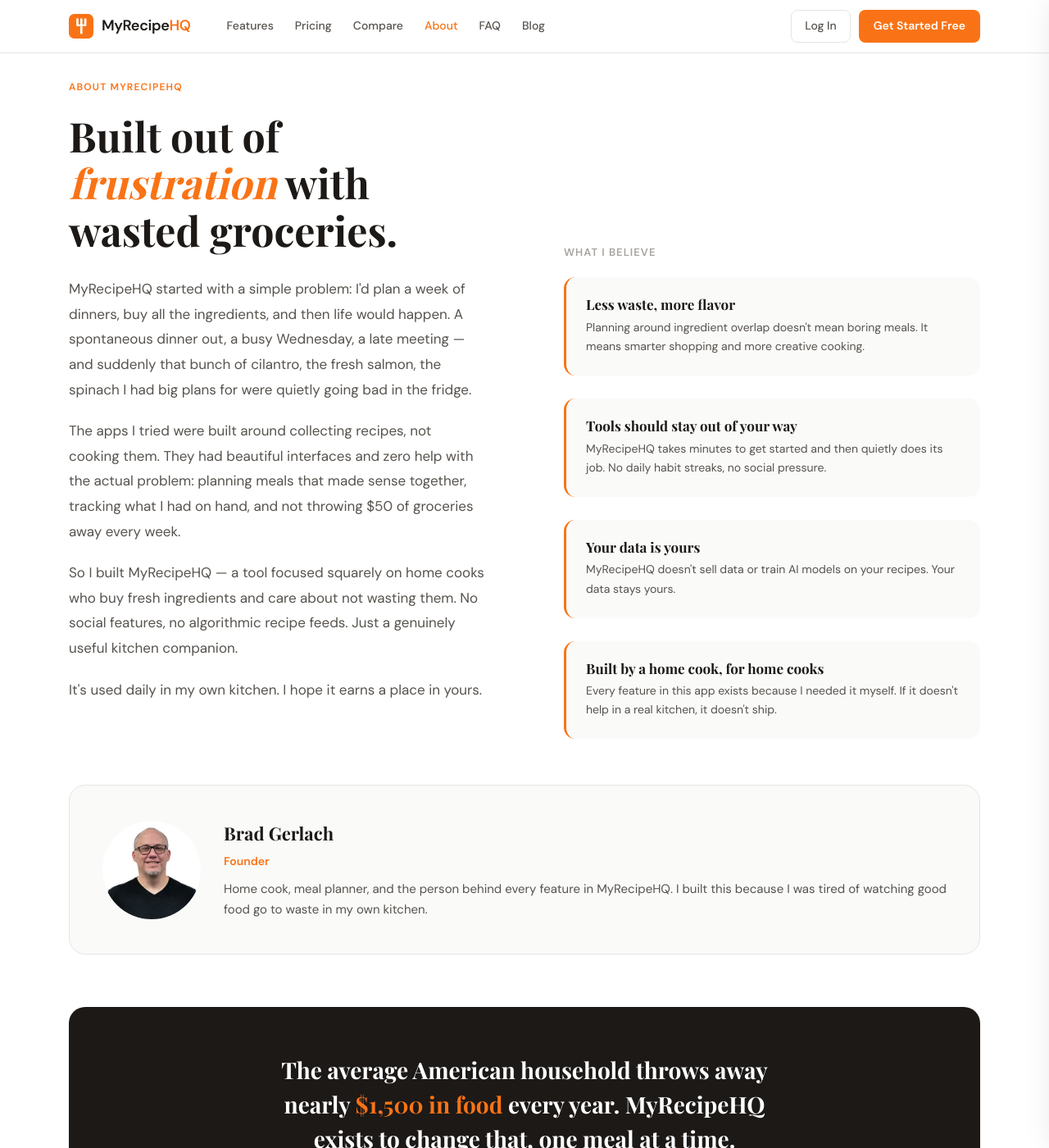
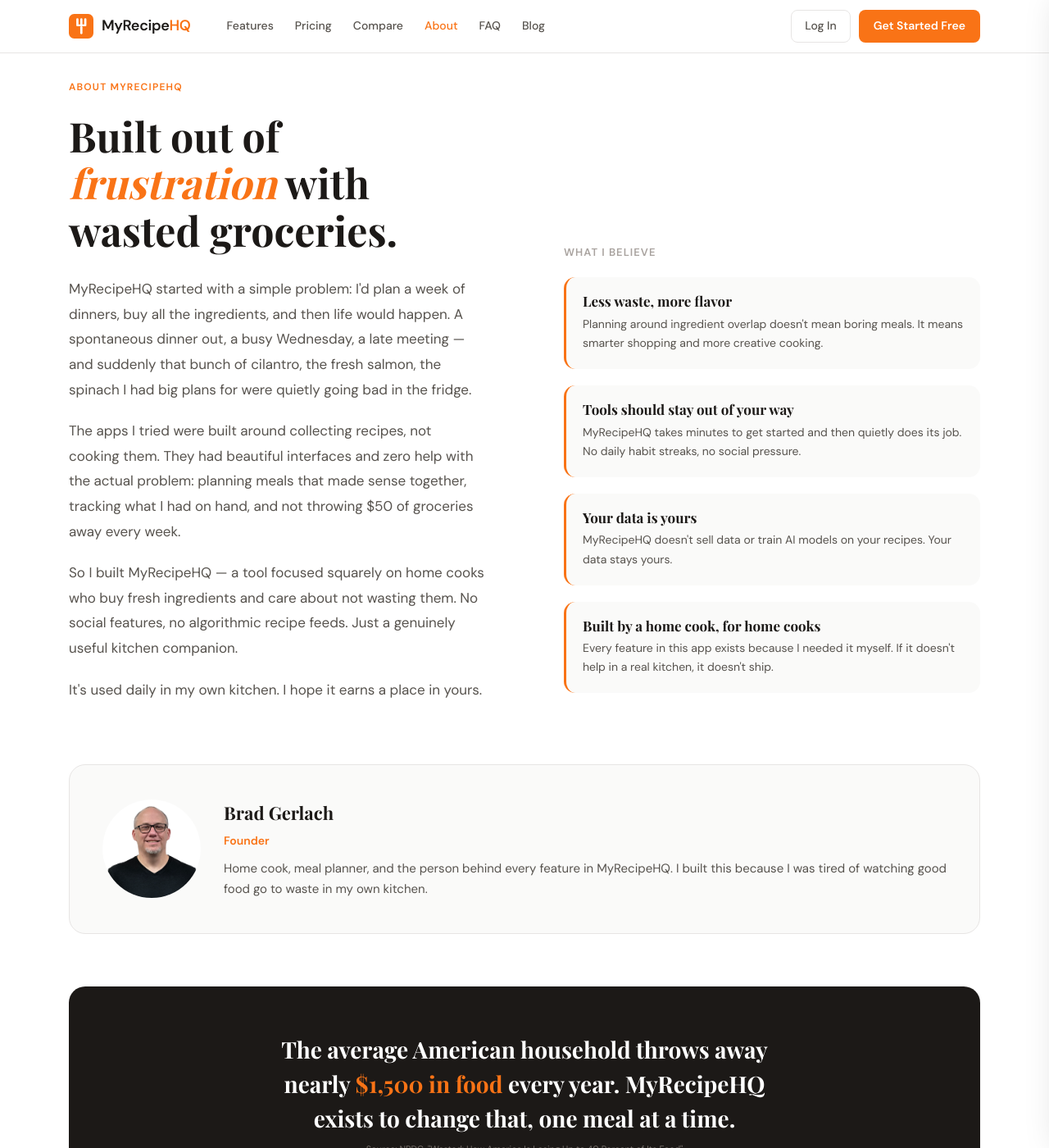
Before and after one commit to bgerlach463/recipehq-site, a Jekyll site: the page built from about/index.html, in a window 1280 px wide and 1400 px high. Shown: the whole window at 82% size. Built offline with Jekyll 4.4.1, drawn with Linux system fonts in a browser that asks for light colours.

Commit message:
Tighten value cards — gap 20px, padding 20px to end level with left text

```diff
--- a/css/style.css
+++ b/css/style.css
@@ -470,11 +470,11 @@
 .about-body { font-size: 17px; color: var(--mid); line-height: 1.8; }
 .about-body p { margin-bottom: 20px; }
 .about-sidebar { padding-top: 200px; }
-.value-cards { display: flex; flex-direction: column; gap: 28px; margin-top: 8px; }
+.value-cards { display: flex; flex-direction: column; gap: 20px; margin-top: 8px; }
 .founder-card { display: flex; align-items: center; gap: 28px; margin-top: 56px; padding: 40px; background: var(--warm-bg); border-radius: 20px; border: 1px solid var(--border); }
 .founder-img { width: 120px; height: 120px; border-radius: 50%; object-fit: cover; object-position: center top; flex-shrink: 0; }
 .value-card {
-  padding: 24px; border-radius: 14px;
+  padding: 20px; border-radius: 14px;
   border-left: 3px solid var(--orange); background: var(--warm-bg);
 }
 .value-card h4 { font-family: var(--ff-head); font-size: 17px; margin-bottom: 6px; }
```
